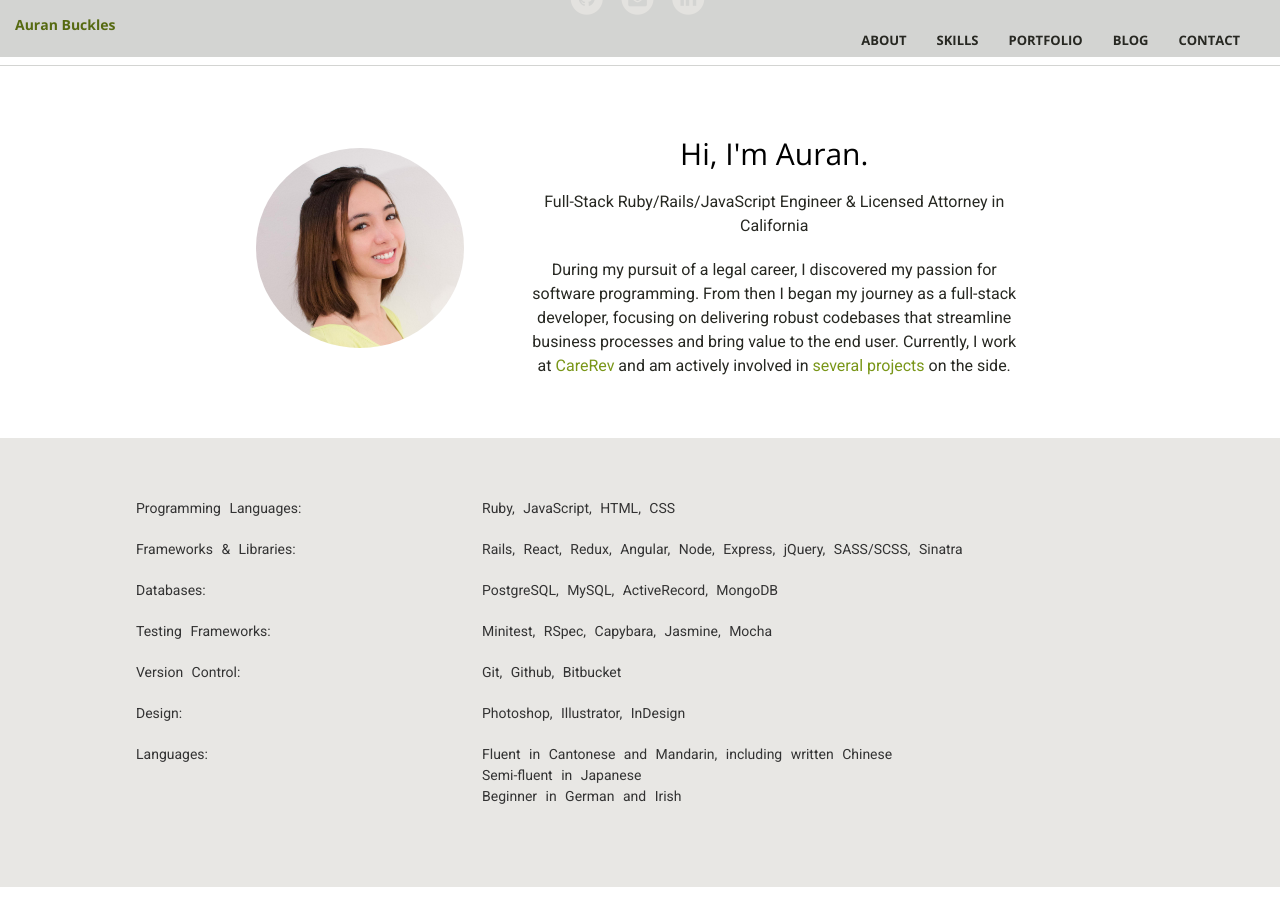
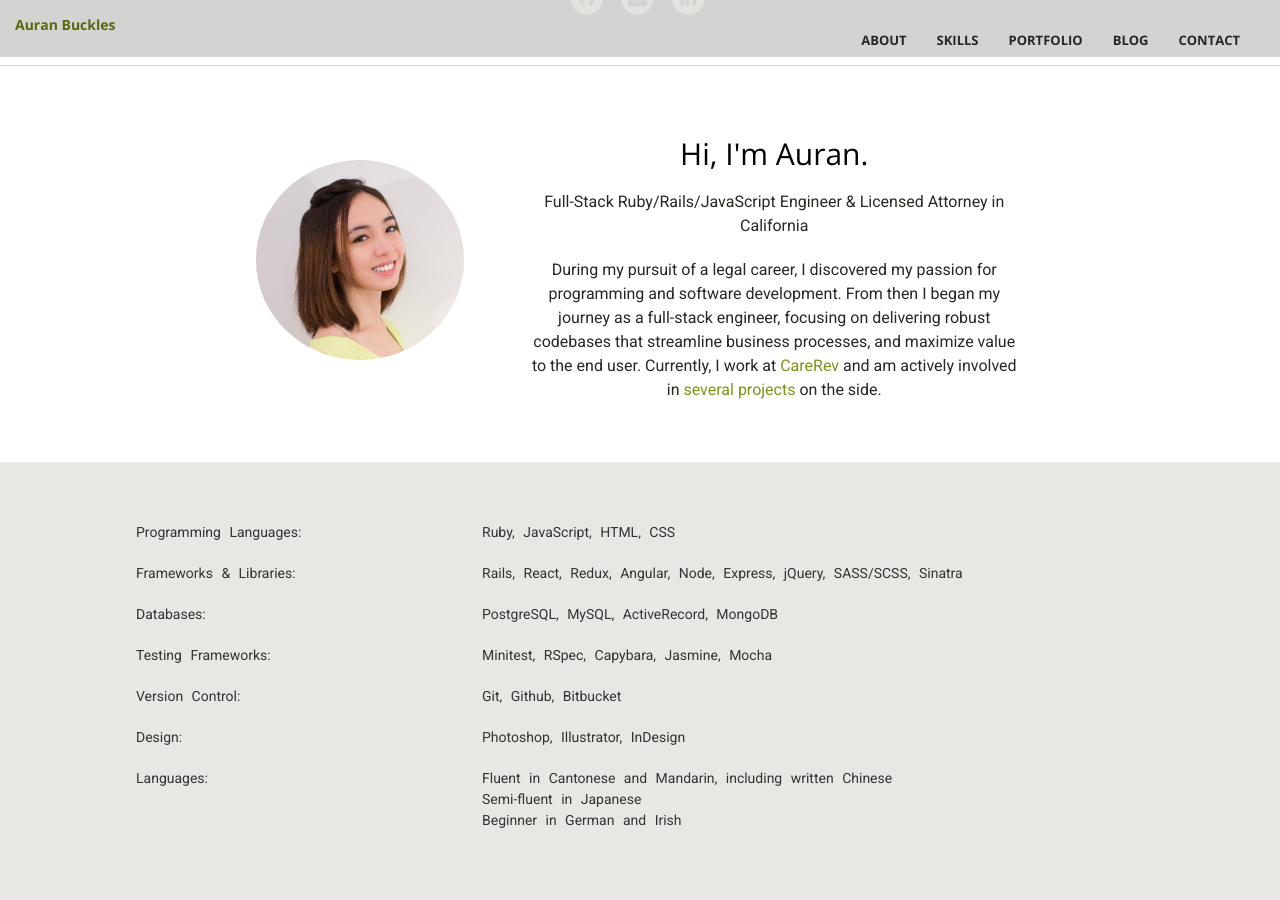
Before and after one commit to auranbuckles/auranbuckles, a Jekyll site: the page built from index.html, in a window 1280 px wide and 900 px high, scrolled down 723 px. Built offline with Jekyll 4.4.1, drawn with Linux system fonts in a browser that asks for light colours; nearby versions of some CDN libraries.

```diff
--- a/_includes/about.html
+++ b/_includes/about.html
@@ -6,7 +6,7 @@
     <div id="introduction">
       <h2>Hi, I'm Auran.</h2>
       <p class="text-faded">Full-Stack Ruby/Rails/JavaScript Engineer & Licensed Attorney in California</p>
-      <p class="text-faded">During my pursuit of a legal career, I discovered my passion for software programming. From then I began my journey as a full-stack developer, focusing on delivering robust codebases that streamline business processes and bring value to the end user. Currently, I work at <a href="https://www.carerev.com/" target="_blank">CareRev</a> and am actively involved in <a class="page-scroll" href="#portfolio">several projects</a> on the side.</p>
+      <p class="text-faded">During my pursuit of a legal career, I discovered my passion for programming and software development. From then I began my journey as a full-stack engineer, focusing on delivering robust codebases that streamline business processes, and maximize value to the end user. Currently, I work at <a href="https://www.carerev.com/" target="_blank">CareRev</a> and am actively involved in <a class="page-scroll" href="#portfolio">several projects</a> on the side.</p>
     </div>
   </div>
 </section>
```
